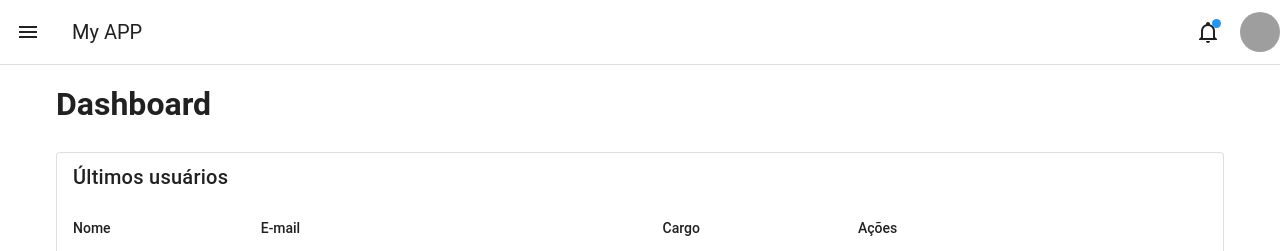
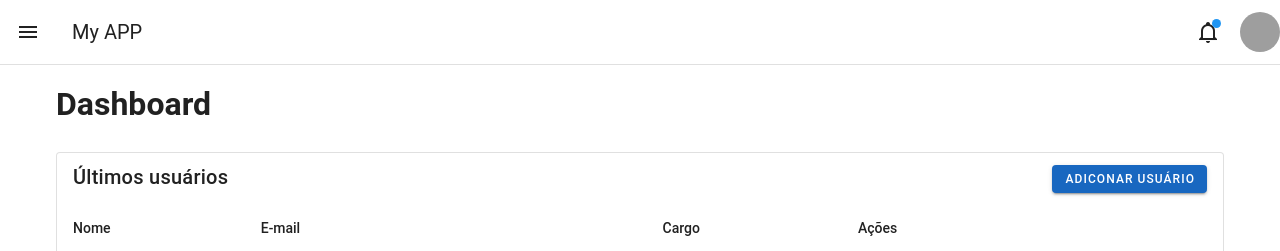
Before and after one commit to pedrops244/vueProject, a Vue app: page / in a window 1280 px wide. Shown: the top 251 px of the page. Built offline with nearby package versions, Linux system fonts and the light colour scheme; grey boxes are pictures that could not be loaded.

Commit message:
create a modal addUser component

```diff
--- a/src/App.vue
+++ b/src/App.vue
@@ -6,6 +6,7 @@
         <h1 class="mb-6">Dashboard</h1>
 
         <TableUsers />
+
         <v-row>
           <Card />
           <Card />
--- /dev/null
+++ b/src/components/AddUser.vue
@@ -0,0 +1,14 @@
+<template>
+  <v-card-title>
+    <v-dialog width="600px">
+      <template #activator="{ props }">
+        <v-btn v-bind="props" variant="elevated" size="small" color="primary">Adiconar usuário</v-btn>
+      </template>
+      <v-card>
+        <v-card-text> </v-card-text>
+      </v-card>
+    </v-dialog>
+  </v-card-title>
+</template>
+
+<script setup></script>
--- a/src/components/TableUsers.vue
+++ b/src/components/TableUsers.vue
@@ -1,6 +1,9 @@
 <template>
   <v-card flat class="border mb-4">
-    <v-card-title> Últimos usuários </v-card-title>
+    <div class="d-flex justify-space-between">
+      <v-card-title> Últimos usuários </v-card-title>
+      <AddUser />
+    </div>
     <v-table>
       <thead>
         <tr>
@@ -21,4 +24,5 @@
 
 <script setup>
 import ContentTable from '@/components/ContentTable.vue';
+import AddUser from '@/components/AddUser.vue';
 </script>
```
